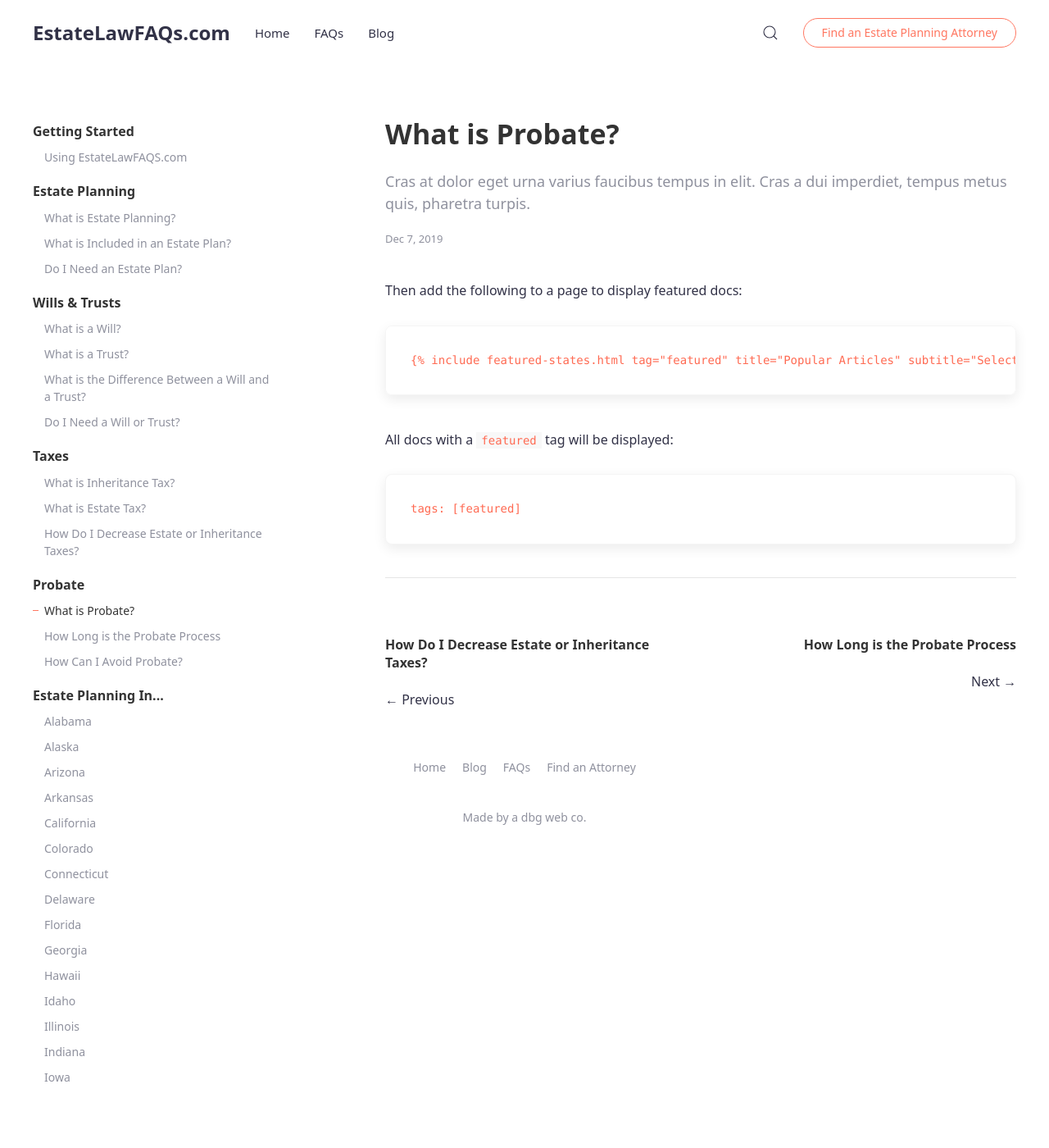
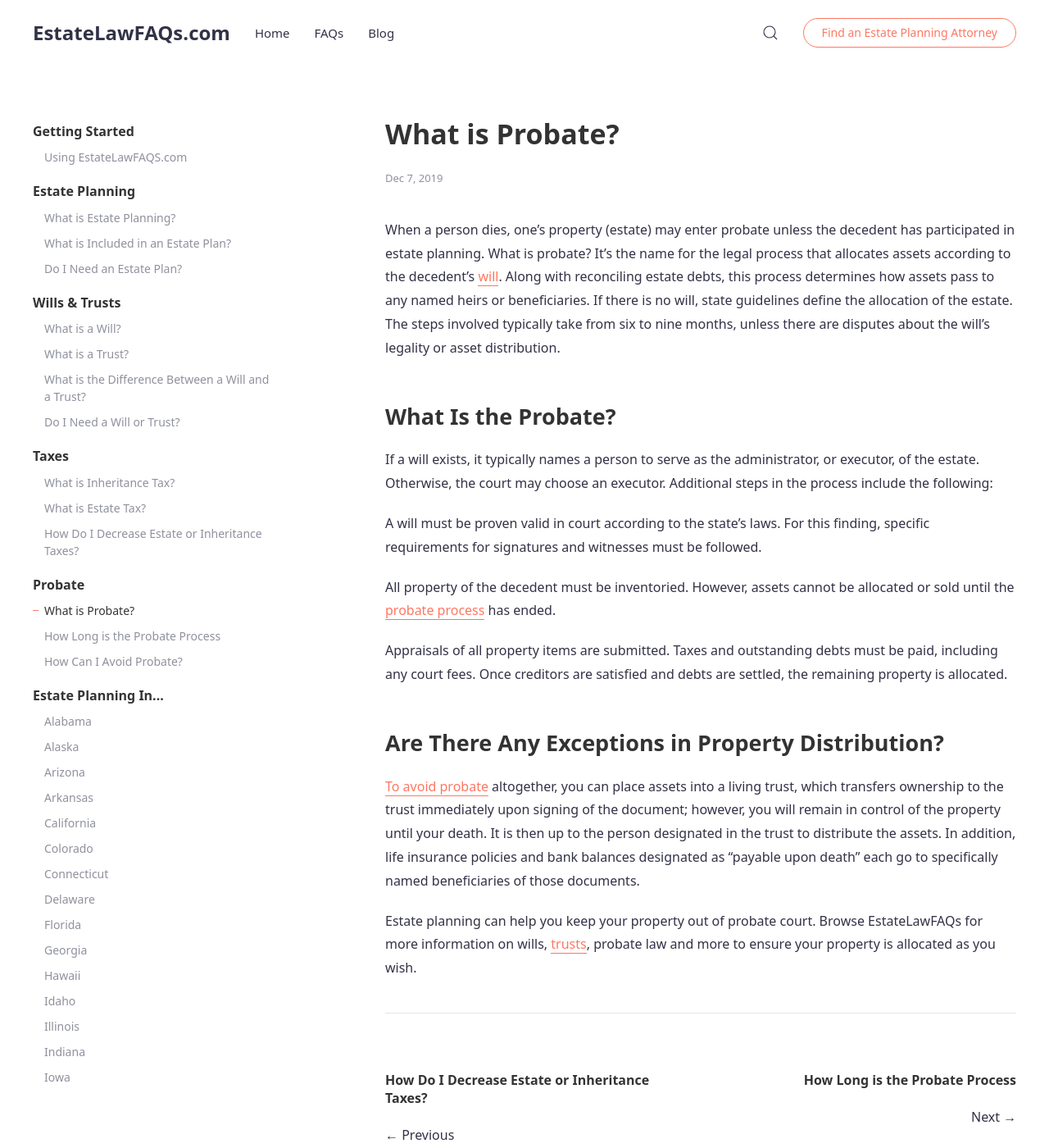
Before and after one commit to zac-heisey/docs-jekyll-theme, a Jekyll site: the page built from _docs/what-is-probate.md, in a window 1280 px wide and 1400 px high. Shown: the whole window at 82% size. Built offline with Jekyll 4.4.1, drawn with Linux system fonts in a browser that asks for light colours.

Commit message:
Update from Forestry.io Zac Heisey updated _docs/what-is-probate.md

````diff
--- a/_docs/what-is-probate.md
+++ b/_docs/what-is-probate.md
@@ -1,18 +1,27 @@
 ---
 title: What is Probate?
-subtitle: Cras at dolor eget urna varius faucibus tempus in elit. Cras a dui imperdiet, tempus metus quis, pharetra turpis.
-tags: [Probate]
+subtitle: ''
+tags:
+- Probate
 author: evan
+
 ---
+When a person dies, one’s property (estate) may enter probate unless the decedent has participated in estate planning. What is probate? It's the name for the legal process that allocates assets according to the decedent’s [will](/docs/what-is-a-will/). Along with reconciling estate debts, this process determines how assets pass to any named heirs or beneficiaries. If there is no will, state guidelines define the allocation of the estate. The steps involved typically take from six to nine months, unless there are disputes about the will’s legality or asset distribution.
 
-Then add the following to a page to display featured docs:
-{% raw %}
-```yaml
-{% include featured-states.html tag="featured" title="Popular Articles" subtitle="Selected featured articles to get you started fast in Jekyll" %}
-```
-{% endraw %}
+## What Is the Probate?
 
-All docs with a `featured` tag will be displayed:
-```yml
-tags: [featured]
-```
+If a will exists, it typically names a person to serve as the administrator, or executor, of the estate. Otherwise, the court may choose an executor. Additional steps in the process include the following:
+
+A will must be proven valid in court according to the state’s laws. For this finding, specific requirements for signatures and witnesses must be followed.
+
+All property of the decedent must be inventoried. However, assets cannot be allocated or sold until the [probate process](/docs/how-long-is-probate-process/) has ended.
+
+Appraisals of all property items are submitted.
+Taxes and outstanding debts must be paid, including any court fees.
+Once creditors are satisfied and debts are settled, the remaining property is allocated.
+
+## Are There Any Exceptions in Property Distribution?
+
+[To avoid probate](/docs/how-can-i-avoid-probate/) altogether, you can place assets into a living trust, which transfers ownership to the trust immediately upon signing of the document; however, you will remain in control of the property until your death. It is then up to the person designated in the trust to distribute the assets. In addition, life insurance policies and bank balances designated as “payable upon death” each go to specifically named beneficiaries of those documents.
+
+Estate planning can help you keep your property out of probate court. Browse EstateLawFAQs for more information on wills, [trusts]((/docs/what-is-a-trust/)), probate law and more to ensure your property is allocated as you wish.
````
